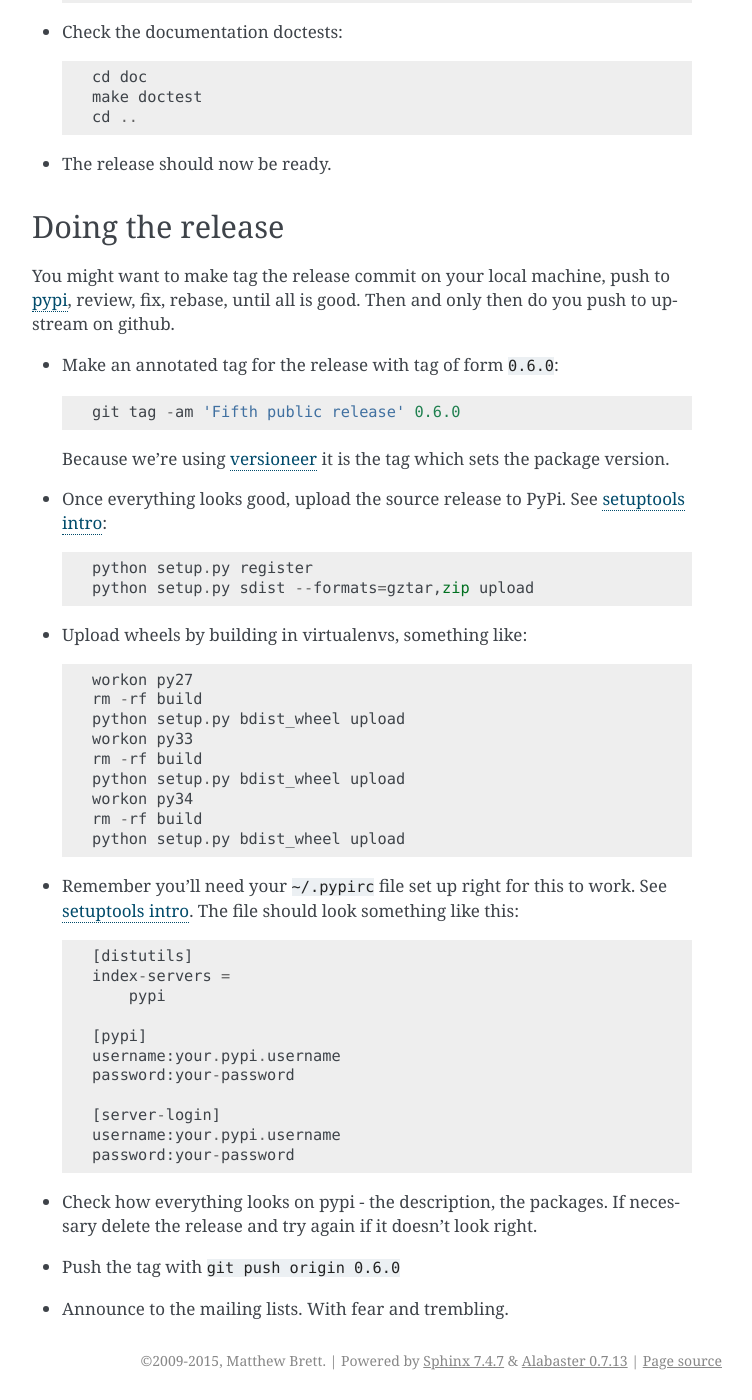
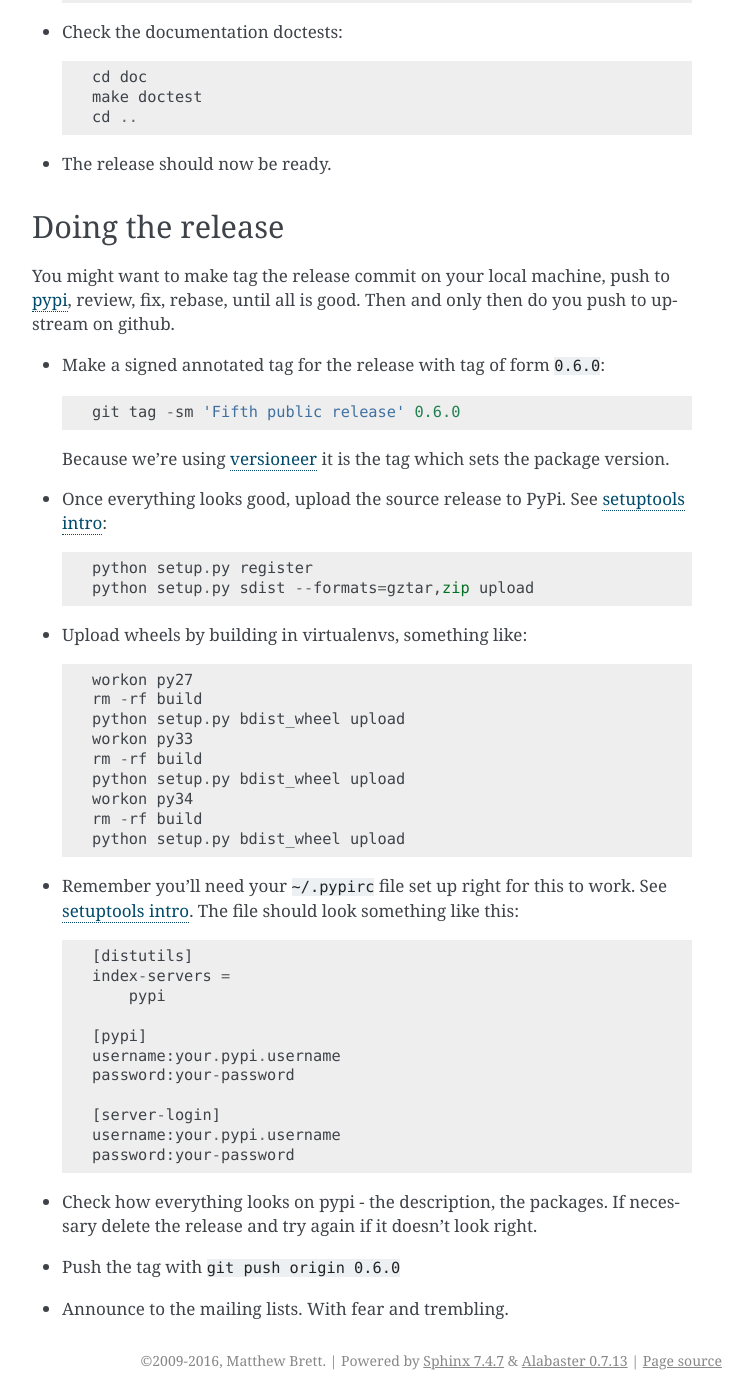
Before and after one commit to matthew-brett/transforms3d, a Sphinx documentation site: the page built from doc/devel/make_release.rst, in a window 1280 px wide and 1400 px high, scrolled down 1356 px. Shown: the whole window, without its empty margins (388-1140 px from the left). Built offline with Sphinx 7.4.7, drawn with Linux system fonts in a browser that asks for light colours; pages that are not in the unit, such as notebooks, are missing from menus.

Commit message:
MAINT: preparing for 0.3 release

```diff
--- a/doc/conf.py
+++ b/doc/conf.py
@@ -44,7 +44,7 @@ master_doc = 'index'
 
 # General information about the project.
 project = u'transforms3d'
-copyright = u'2009-2015, Matthew Brett'
+copyright = u'2009-2016, Matthew Brett'
 
 def check_import(mod_name):
     try:
--- a/doc/devel/make_release.rst
+++ b/doc/devel/make_release.rst
@@ -76,9 +76,9 @@ You might want to make tag the release commit on your local machine, push to
 pypi_, review, fix, rebase, until all is good.  Then and only then do you push
 to upstream on github.
 
-* Make an annotated tag for the release with tag of form ``0.6.0``::
+* Make a signed annotated tag for the release with tag of form ``0.6.0``::
 
-    git tag -am 'Fifth public release' 0.6.0
+    git tag -sm 'Fifth public release' 0.6.0
 
   Because we're using `versioneer`_ it is the tag which sets the package
   version.
```
Also changed, not shown: README.rst (+7 -0 lines), 2 other files.
